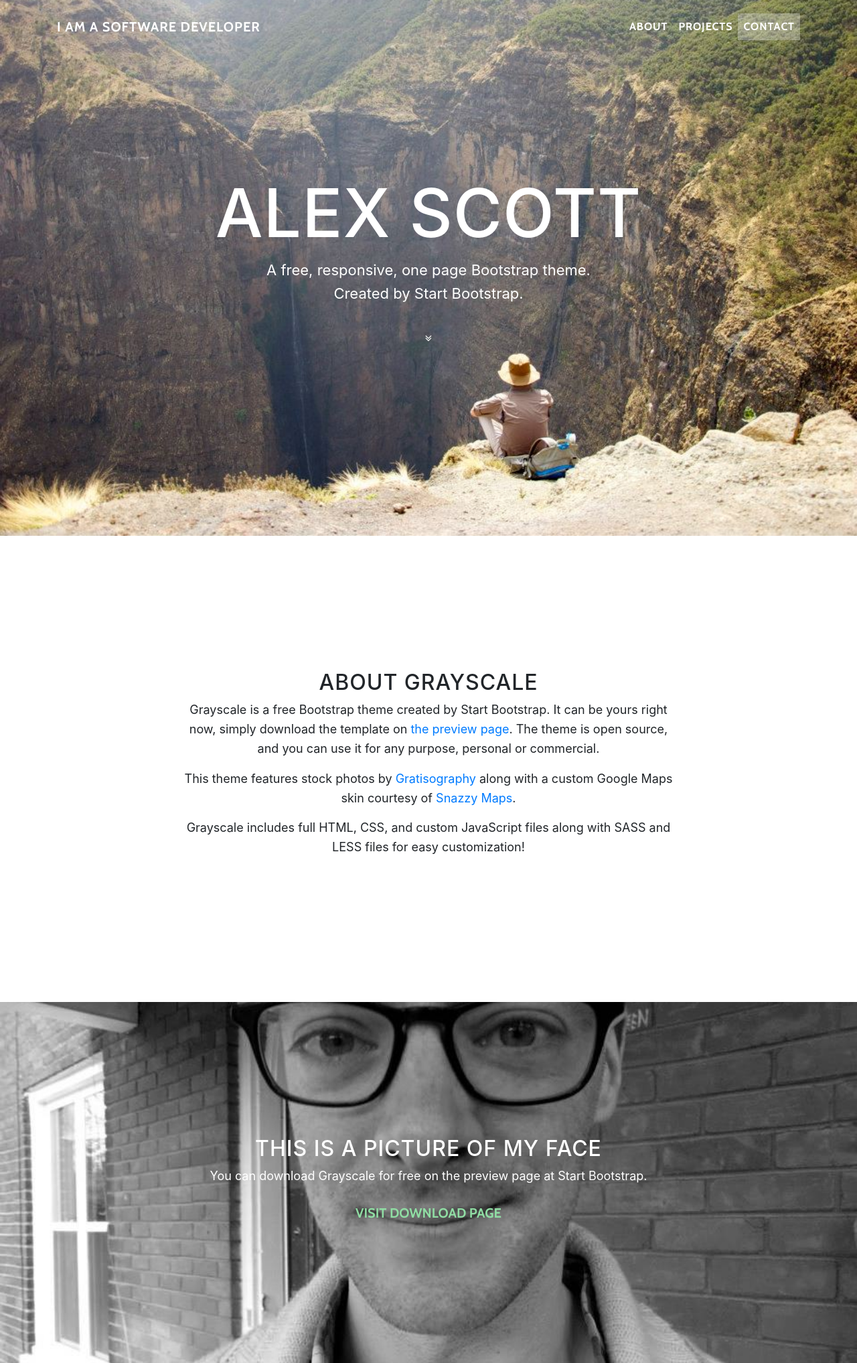
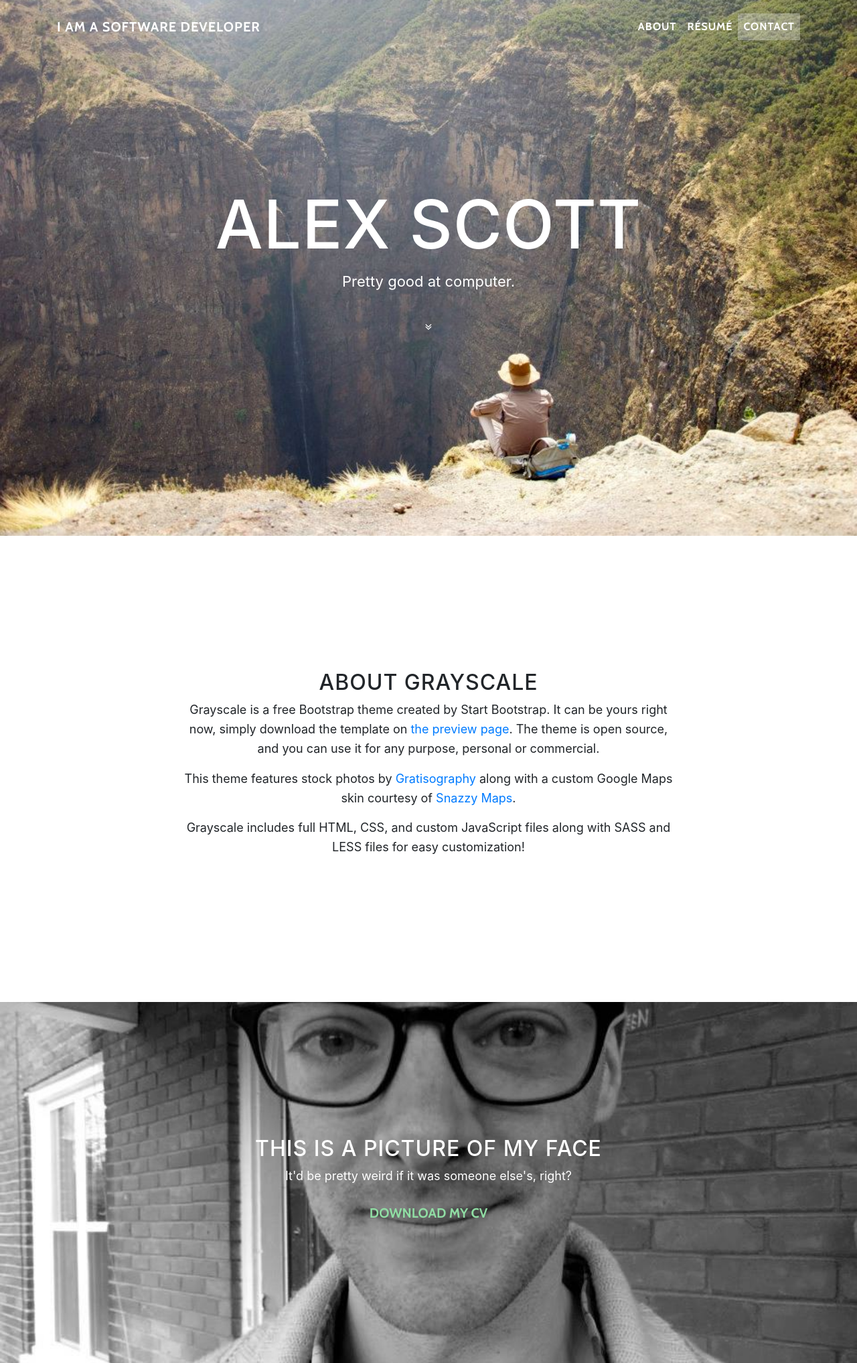
Before and after one commit to jiop77a/Portfolio, a website with bundled scripts: page index.html in a window 1280 px wide. Shown: the top 2035 px of the page at 67% size. Built offline with nearby package versions, Linux system fonts and the light colour scheme.

Commit message:
add cv section

```diff
--- a/index.html
+++ b/index.html
@@ -41,7 +41,7 @@
               <a class="nav-link js-scroll-trigger" href="#about">About</a>
             </li>
             <li class="nav-item">
-              <a class="nav-link js-scroll-trigger" href="#download">Projects</a>
+              <a class="nav-link js-scroll-trigger" href="#download">Résumé</a>
             </li>
             <li class="nav-item">
               <a class="nav-link js-scroll-trigger" href="#contact">Contact</a>
@@ -58,8 +58,7 @@
           <div class="row">
             <div class="col-lg-8 mx-auto">
               <h1 class="brand-heading">Alex Scott</h1>
-              <p class="intro-text">A free, responsive, one page Bootstrap theme.
-                <br>Created by Start Bootstrap.</p>
+              <p class="intro-text">Pretty good at computer.</p>
               <a href="#about" class="btn btn-circle js-scroll-trigger">
                 <i class="fa fa-angle-double-down animated"></i>
               </a>
@@ -92,8 +91,8 @@
       <div class="container">
         <div class="col-lg-8 mx-auto">
           <h2>This is a picture of my face</h2>
-          <p>You can download Grayscale for free on the preview page at Start Bootstrap.</p>
-          <a href="http://startbootstrap.com/template-overviews/grayscale/" class="btn btn-default btn-lg">Visit Download Page</a>
+          <p>It'd be pretty weird if it was someone else's, right?</p>
+          <a href="/CV.pdf" class="btn btn-default btn-lg" download>Download My CV</a>
         </div>
       </div>
     </section>
```
Also changed, not shown: 1 other file.
